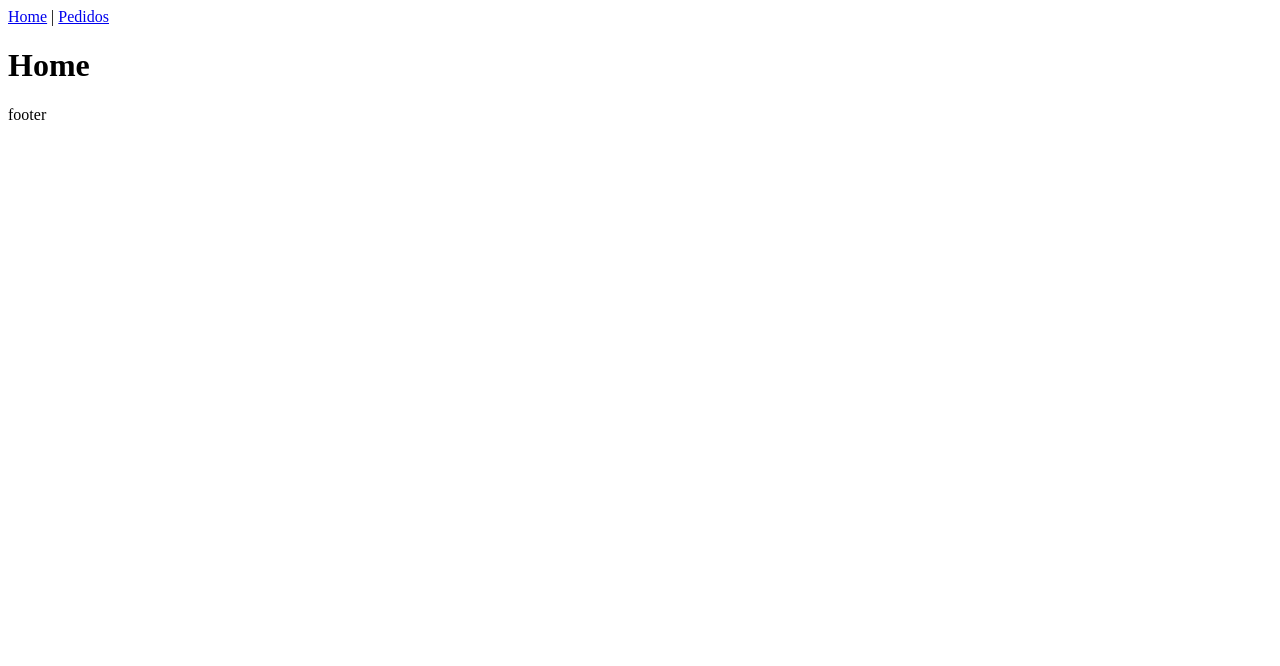
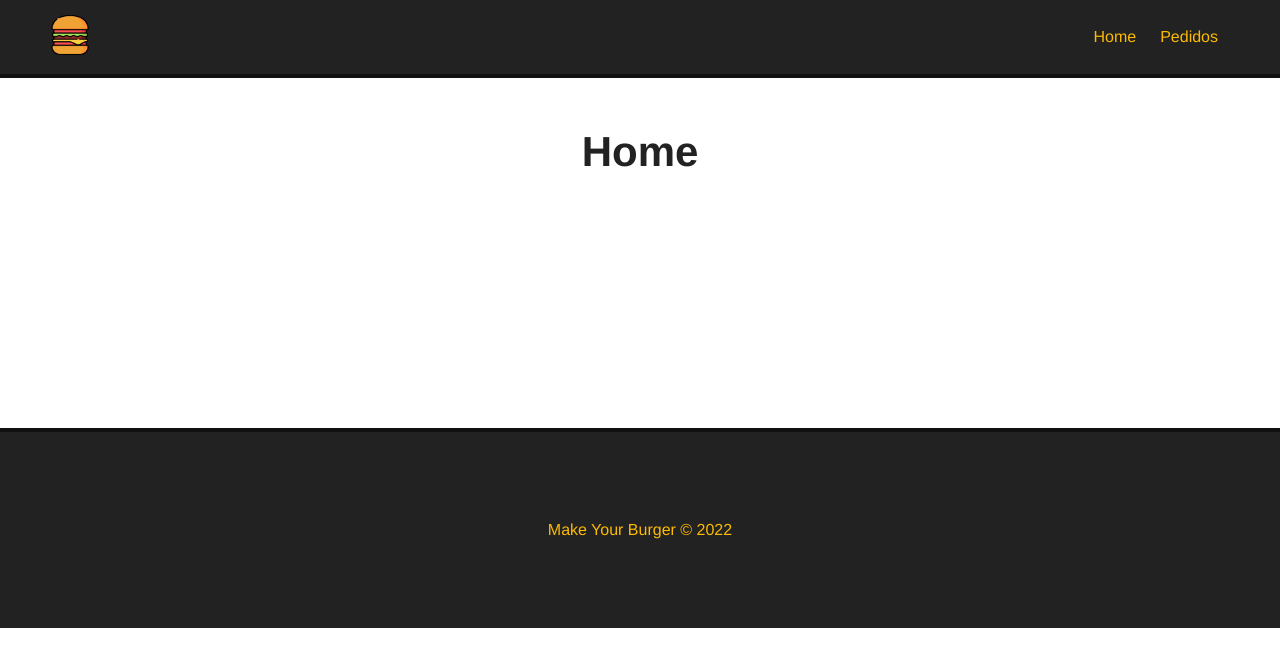
Before and after one commit to GustavoBPereira/vue-burger, a Vue app: page / in a window 1280 px wide. Shown: the top 666 px of the page. Built offline with nearby package versions, Linux system fonts and the light colour scheme.

Commit message:
AULA 22: css and html

```diff
--- a/src/App.vue
+++ b/src/App.vue
@@ -1,7 +1,7 @@
 <template>
-  <Navbar />
+  <Navbar :logo="logo_src" :alt="app_name"/>
   <router-view/>
-  <Footer />
+  <Footer/>
 </template>
 
 <script>
@@ -12,11 +12,33 @@
   components: {
     Navbar,
     Footer
+  },
+  data() {
+    return {
+      logo_src: '/img/logo.png',
+      app_name: 'Make Your Burguer'
+    }
   }
 }
-
 </script>
 
+<style>
+  * {
+    font-family: Helvetica;
+    padding: 0;
+    margin: 0;
+    box-sizing: border-box;
+  }
 
-<style>
+  .main-container {
+    margin: 50px;
+    min-height: 250px;
+  }
+
+  h1 {
+    text-align: center;
+    font-size: 42px;
+    margin-bottom: 30px;
+    color: #222;
+  }
 </style>
--- a/src/components/Footer.vue
+++ b/src/components/Footer.vue
@@ -1,5 +1,7 @@
 <template>
-  <p>footer</p>
+  <footer id="footer">
+    <p>Make Your Burger &copy; 2022</p>
+  </footer>
 </template>
 
 <script>
@@ -7,3 +9,17 @@
   name: 'Footer'
 }
 </script>
+
+<style scoped>
+  #footer {
+    height: 200px;
+    background-color: #222;
+    border-top: 4px solid #111;
+    color: #fcba03;
+    display: flex;
+    align-items: center;
+    justify-content: center;
+    bottom: 0;
+    width: 100%;
+  }
+</style>
--- a/src/components/NavBar.vue
+++ b/src/components/NavBar.vue
@@ -1,19 +1,50 @@
 <template>
   <nav id="nav">
-    <router-link to="/">
-      <img src="" id="logo">
+    <router-link to="/" id="logo-url">
+      <img :src="logo" :alt="alt" id="logo">
     </router-link>
-    <router-link to="/">Home</router-link> |
+    <router-link to="/">Home</router-link>
     <router-link to="/pedidos">Pedidos</router-link>
   </nav>
 </template>
 
 <script>
 export default {
-  name: 'NavBar'
+  name: 'NavBar',
+  props: ['logo', 'alt']
 }
 </script>
 
 <style scoped>
 
+ #nav {
+    background-color: #222;
+    border-bottom: 4px solid #111;
+    padding: 15px 50px;
+    display: flex;
+    justify-content: flex-end;
+    align-items: center;
+  }
+
+  #nav #logo-url {
+    margin: auto;
+    margin-left: 0;
+  }
+
+  #logo {
+    width: 40px;
+    height: 40px;
+  }
+
+  #nav a {
+    color: #fcba03;
+    text-decoration: none;
+    margin: 12px;
+    transition: .5s;
+  }
+
+  #nav a:hover {
+    color: #FFF;
+  }
+
 </style>
--- a/src/views/HomeView.vue
+++ b/src/views/HomeView.vue
@@ -1,5 +1,5 @@
 <template>
-  <div class="home">
+  <div class="main-container">
     <h1>Home</h1>
   </div>
 </template>
--- a/src/views/PedidosView.vue
+++ b/src/views/PedidosView.vue
@@ -1,5 +1,5 @@
 <template>
-  <div>
+  <div class="main-container">
     <h1>Pedidos</h1>
   </div>
 </template>
```
